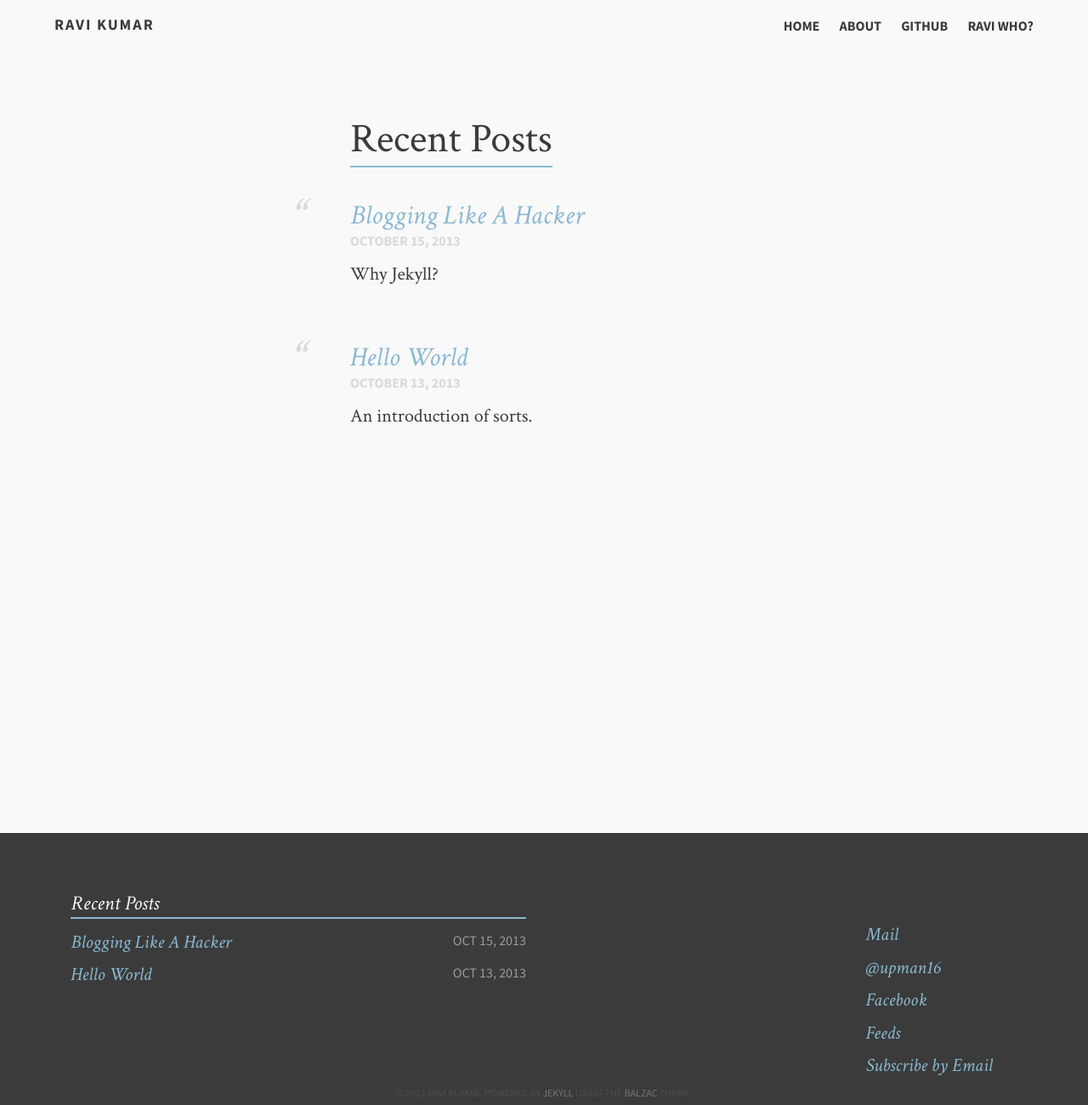
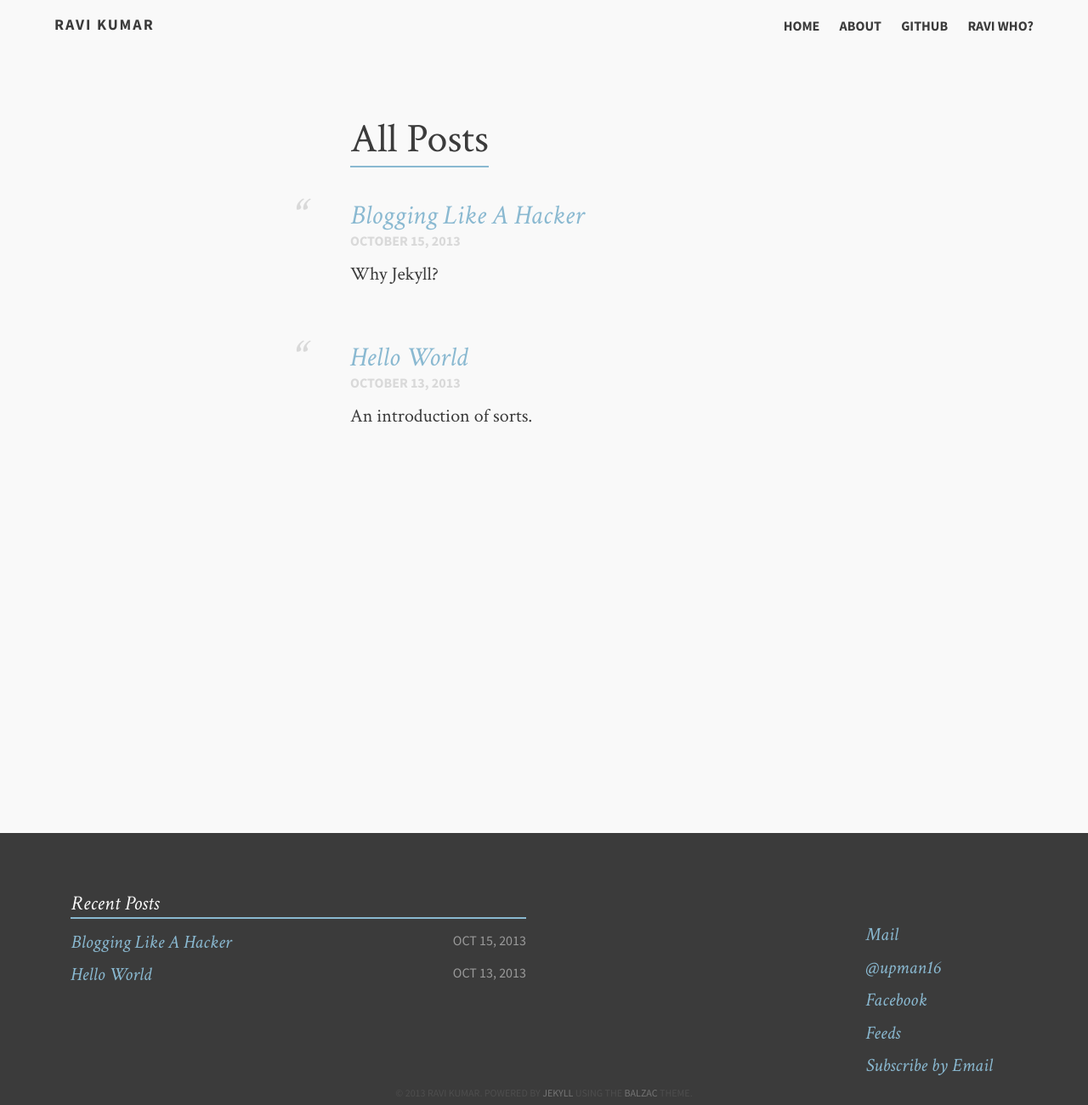
Before and after one commit to upman/upman.github.com, a Jekyll site: the page built from index.md, in a window 1280 px wide. Shown: the whole page at 85% size. Built offline with Jekyll 4.4.1, drawn with Linux system fonts in a browser that asks for light colours.

```diff
--- a/index.md
+++ b/index.md
@@ -1,6 +1,6 @@
 ---
 layout: home
-title: "Recent Posts"
+title: "All Posts"
 tags: [Jekyll, theme, responsive, blog, template]
 image:
   feature: typewriter.jpg
```
Also changed, not shown: _posts/2013-10-15-Blogging-like-a-hacker.md (+2 -0 lines), images/hacker.jpg (added), 1 other file.
